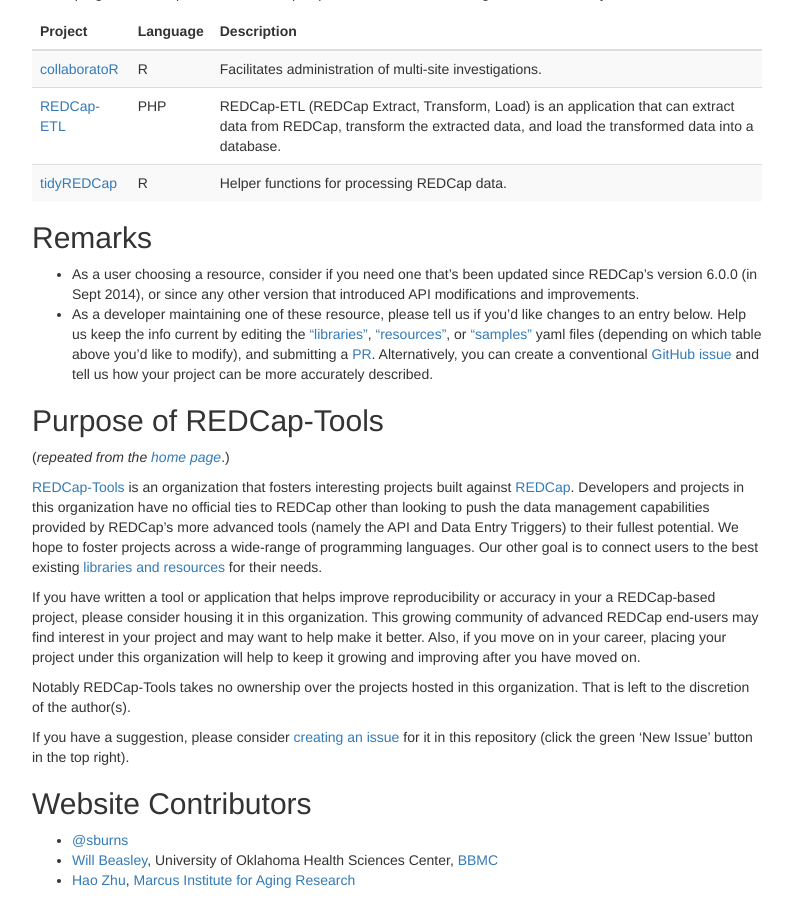
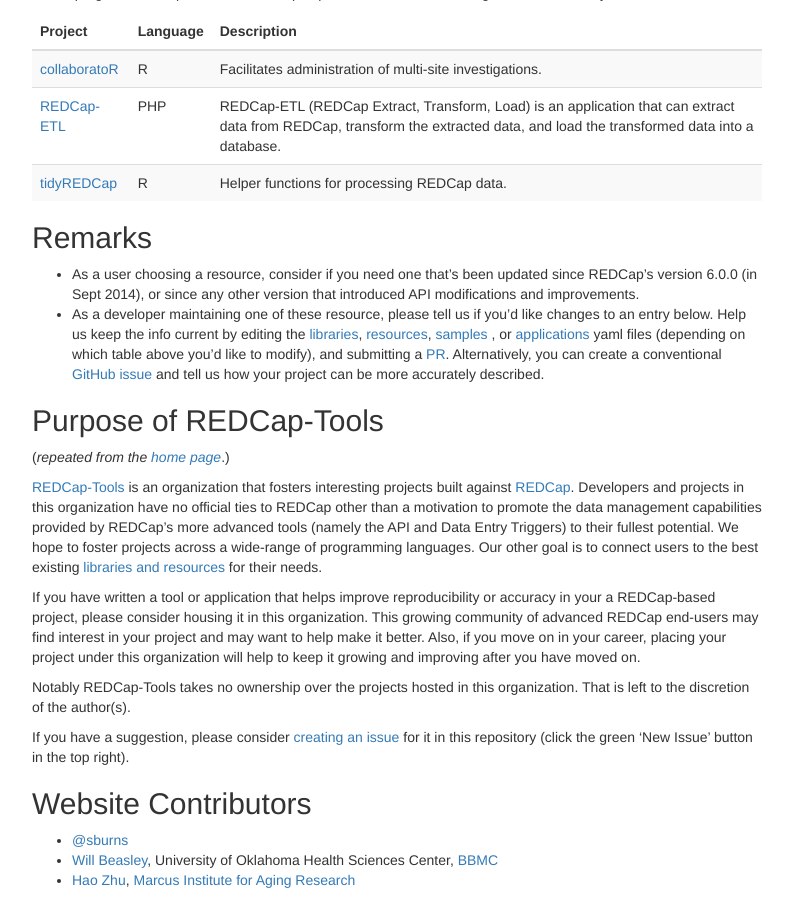
Before and after one commit to redcap-tools/redcap-tools.github.io, a Jekyll site: the page built from projects.md, in a window 1280 px wide and 900 px high, scrolled down 2251 px. Shown: the whole window, without its empty margins (243-1036 px from the left). Built offline with Jekyll 4.4.1, drawn with Linux system fonts in a browser that asks for light colours.

Commit message:
add link to  application json

```diff
--- a/projects.md
+++ b/projects.md
@@ -110,14 +110,14 @@
 ---------------------
 
 * As a user choosing a resource, consider if you need one that's been updated since REDCap's version 6.0.0 (in Sept 2014), or since any other version that introduced API modifications and improvements.
-* As a developer maintaining one of these resource, please tell us if you'd like changes to an entry below.  Help us keep the info current by editing the ["libraries"](https://github.com/redcap-tools/redcap-tools.github.io/blob/master/_data/libraries.yml), ["resources"](https://github.com/redcap-tools/redcap-tools.github.io/blob/master/_data/resources.yml), or ["samples"](https://github.com/redcap-tools/redcap-tools.github.io/blob/master/_data/samples.yml) yaml files (depending on which table above you'd like to modify), and submitting a [PR](https://github.com/redcap-tools/redcap-tools.github.io/pulls).  Alternatively, you can create a conventional [GitHub issue](https://github.com/redcap-tools/redcap-tools.github.io/issues) and tell us how your project can be more accurately described.
+* As a developer maintaining one of these resource, please tell us if you'd like changes to an entry below.  Help us keep the info current by editing the [libraries](https://github.com/redcap-tools/redcap-tools.github.io/blob/master/_data/libraries.yml), [resources](https://github.com/redcap-tools/redcap-tools.github.io/blob/master/_data/resources.yml), [samples](https://github.com/redcap-tools/redcap-tools.github.io/blob/master/_data/samples.yml) , or [applications](https://github.com/redcap-tools/redcap-tools.github.io/blob/master/_data/applications.yml) yaml files (depending on which table above you'd like to modify), and submitting a [PR](https://github.com/redcap-tools/redcap-tools.github.io/pulls).  Alternatively, you can create a conventional [GitHub issue](https://github.com/redcap-tools/redcap-tools.github.io/issues) and tell us how your project can be more accurately described.
 
 Purpose of REDCap-Tools
 ---------------------
 
 (*repeated from the [home page](http://redcap-tools.github.io/)*.)
 
-[REDCap-Tools](https://github.com/redcap-tools) is an organization that fosters interesting projects built against [REDCap](http://project-redcap.org). Developers and projects in this organization have no official ties to REDCap other than looking to push the data management capabilities provided by REDCap's more advanced tools (namely the API and Data Entry Triggers) to their fullest potential. We hope to foster projects across a wide-range of programming languages.  Our other goal is to connect users to the best existing [libraries and resources](http://redcap-tools.github.io/projects/) for their needs.
+[REDCap-Tools](https://github.com/redcap-tools) is an organization that fosters interesting projects built against [REDCap](http://project-redcap.org). Developers and projects in this organization have no official ties to REDCap other than a motivation to promote the data management capabilities provided by REDCap's more advanced tools (namely the API and Data Entry Triggers) to their fullest potential. We hope to foster projects across a wide-range of programming languages.  Our other goal is to connect users to the best existing [libraries and resources](http://redcap-tools.github.io/projects/) for their needs.
 
 If you have written a tool or application that helps improve reproducibility or accuracy in your a REDCap-based project, please consider housing it in this organization. This growing community of advanced REDCap end-users may find interest in your project and may want to help make it better. Also, if you move on in your career, placing your project under this organization will help to keep it growing and improving after you have moved on.
 
```
